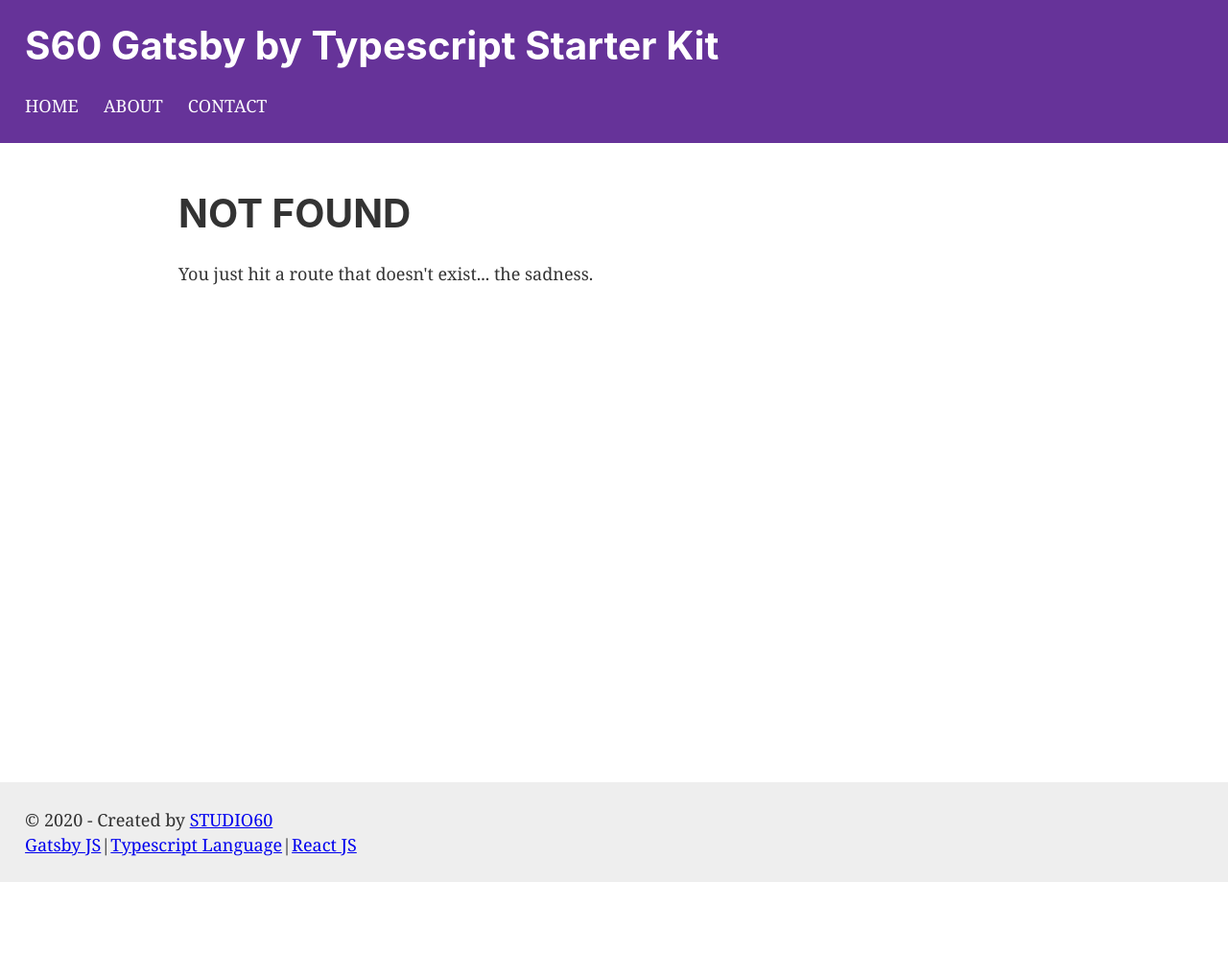
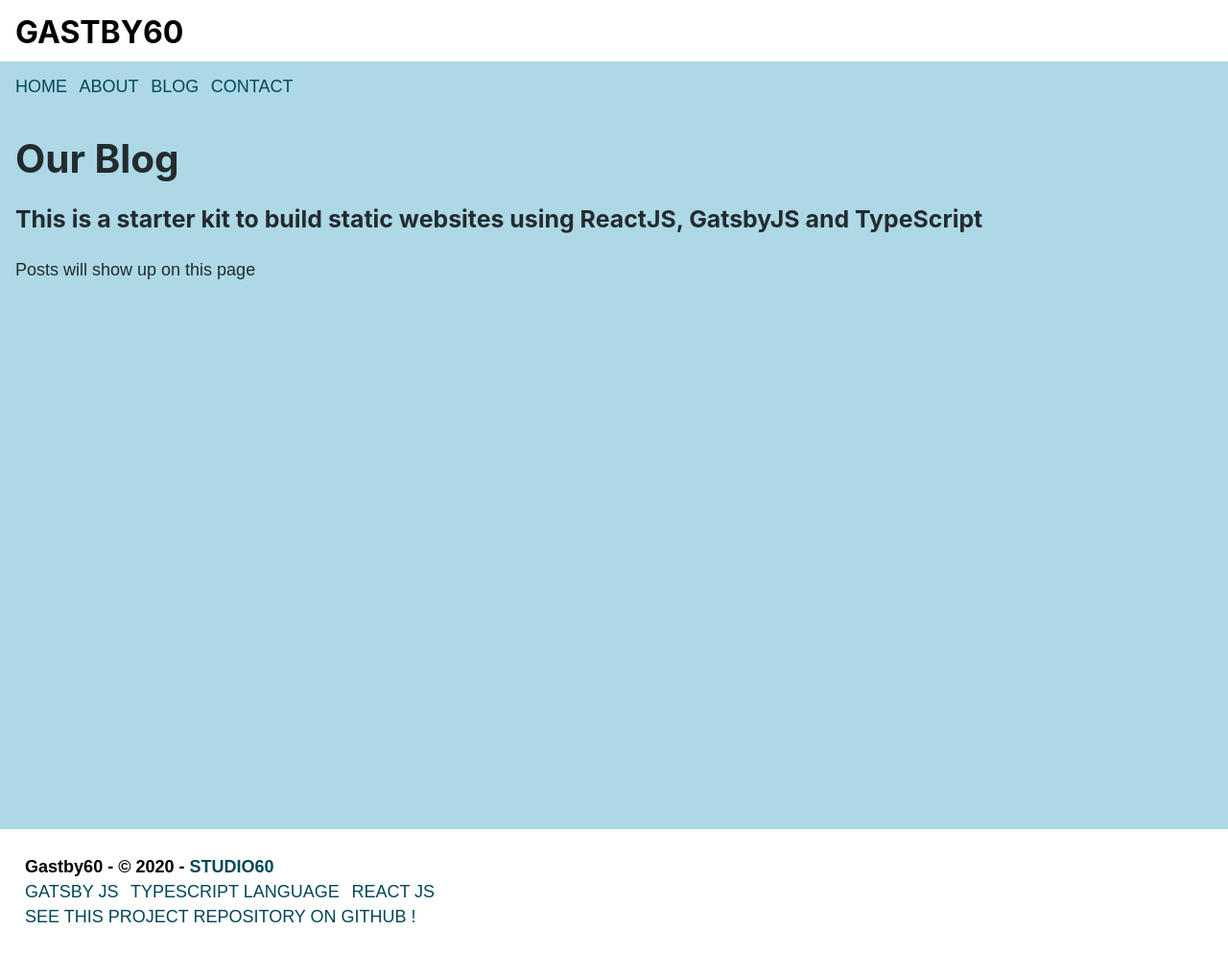
Before and after one commit to theStudio60/gatsby_typescript, a Gatsby site: page /blog in a window 1280 px wide. Before the commit this address had no page. Shown: the whole page at 96% size. Before the commit the page ends 919 px from the top, so only its background shows below. Built offline with nearby package versions, Linux system fonts and the light colour scheme; Gatsby itself is replaced by a stand-in of ours.

Commit message:
update color system, header, footer, add gatsby-plugin-sass

```diff
--- a/gatsby-config.js
+++ b/gatsby-config.js
@@ -1,7 +1,7 @@
 module.exports = {
   siteMetadata: {
-    title: `S60 Gatsby by Typescript Starter Kit`,
-    description: `Kick off your next, great Gatsby project with this default starter. This barebones starter ships with the main Gatsby configuration files you might need.`,
+    title: `Gastby60`,
+    description: `This is a starter kit to build static websites using ReactJS, GatsbyJS and TypeScript`,
     author: `STUDIO60`,
     author_url: `https://www.studio60.ch`,
 
@@ -17,6 +17,12 @@ module.exports = {
     about_page_title: `About This Starter Kit`,
     about_page_subtitle: `This is a starter kit to build static websites with Gatsby and TypeScript`,
     about_page_intro: `At vero eos et accusamus et iusto odio dignissimos ducimus, qui blanditiis praesentium voluptatum deleniti atque corrupti, quos dolores et quas molestias excepturi sint, obcaecati cupiditate non provident, similique sunt in culpa, qui officia deserunt mollitia animi.`,
+
+    blog_page_link: `blog`,
+
+    blog_page_title: `Our Blog`,
+    blog_page_subtitle: `This is a starter kit to build static websites using ReactJS, GatsbyJS and TypeScript`,
+    blog_page_intro: `Posts will show up on this page`,
 
 
     contact_page_link: `contact`,
@@ -51,6 +57,7 @@ module.exports = {
         icon: `src/images/gatsby-icon.png`, // This path is relative to the root of the site.
       },
     },
+    `gatsby-plugin-sass`,
     `gatsby-plugin-typescript`,
     // this (optional) plugin enables Progressive Web App + Offline functionality
     // To learn more, visit: https://gatsby.dev/offline
--- a/package.json
+++ b/package.json
@@ -13,6 +13,7 @@
     "gatsby-plugin-manifest": "^2.2.39",
     "gatsby-plugin-offline": "^3.0.32",
     "gatsby-plugin-react-helmet": "^3.1.21",
+    "gatsby-plugin-sass": "^2.1.29",
     "gatsby-plugin-sharp": "^2.4.3",
     "gatsby-plugin-typescript": "^2.1.27",
     "gatsby-source-filesystem": "^2.1.46",
--- a/src/components/footer.tsx
+++ b/src/components/footer.tsx
@@ -1,5 +1,5 @@
 import React from "react"
-import { useStaticQuery, graphql } from "gatsby"
+import { useStaticQuery, graphql, a } from "gatsby"
 
 
 
@@ -24,22 +24,48 @@ const Footer = ({ children } : Props ) => {
   return (
     <>
     <footer>
-        <div
-        style={{
-          margin: `0 auto`,
-          maxWidth: 1280,
+      <div style={{
+      background: `white`,
+      //marginTop: `1.45rem`,
+      marginBottom: `0rem`,
       padding: `1.45rem`,
-          backgroundColor:`#eeeeee`,
+      color: `black`,
       }}
       >
-          © {new Date().getFullYear()} - Created by <a href="https://studio60.ch"> {data.site.siteMetadata.author} </a>
+        <strong style={{
+          paddingBottom:16,
+        }}>
+          {data.site.siteMetadata.title} - © {new Date().getFullYear()} - <a href="https://studio60.ch"> {data.site.siteMetadata.author} </a>
+        </strong>
+        <br/>
         {` `}
+
+        <a
+         href="https://www.gatsbyjs.org"
+         style={{  marginRight:`0.7rem`  }}
+        >
+         Gatsby JS
+        </a>
+        <a
+         href="https://www.typescriptlang.org/"
+         style={{  marginRight:`0.7rem`  }}
+        >
+         Typescript Language
+        </a>
+        <a
+         href="https://www.reactjs.org/"
+         style={{  marginRight:`0.7rem`  }}
+        >
+         React JS
+        </a>
         <br/>
-          <a href="https://www.gatsbyjs.org">Gatsby JS</a>
-          |
-          <a href="https://www.typescriptlang.org/">Typescript Language</a>
-          |
-          <a href="https://www.reactjs.org/">React JS</a>
+        <a
+         href="https://github.com/theStudio60/gatsby_typescript"
+         style={{  marginRight:`0.7rem`  }}
+        >
+         See this project repository on github !
+        </a>
+
         </div>
     </footer>
     </>
--- a/src/components/header.tsx
+++ b/src/components/header.tsx
@@ -11,68 +11,40 @@ export default class Header extends React.Component<Props> {
     return(
     <header
     style={{
-      background: `rebeccapurple`,
-      marginBottom: `1.45rem`,
+      background: `white`,
+     // marginBottom: 64,
     }}
     >
       <div
       style={{
-        margin: `0 auto`,
-        maxWidth: 1280,
-        padding: `1.45rem`,
+        margin: `0  `,
+        maxHeight:64,
+        maxWidth:960,
+        padding:`16px 16px 0px 16px`,
       }}
       >
-        <h1 style={{ margin: 0 }}>
-          <Link
-          to="/"
-          style={{
-            color: `white`,
-            textDecoration: `none`,
-          }}
-          >
+        <h1 style={{ margin: 0 , fontSize:32}}>
+          <Link to="/" style={{color:`#000`,}}>
             {siteTitle}
           </Link>
         </h1>
         <div
         style={{
         margin: `0 auto`,
-        maxWidth: 1280,
         paddingTop: `1.45rem`,
-        }}
-        >
-        <Link
-         to="/"
-         style={{
-          color:`white`,
-          textDecoration: `none`,
-          textTransform: `uppercase`,
-          marginRight:`1.45rem`
-         }}
-        >
-        Home
-        </Link>
-
-        <Link
-         to="/about/"
-         style={{
-          color:`white`,
-          textDecoration: `none`,
-          textTransform: `uppercase`,
-          marginRight:`1.45rem`
 
         }}
         >
-        About
+          <Link to="/" style={{ marginRight:`0.7rem`  }} >
+          Home
           </Link>
-        <Link
-         to="/contact/"
-         style={{
-          color:`white`,
-          textDecoration: `none`,
-          textTransform: `uppercase`,
-          marginRight:`1.45rem`
-         }}
-        >
+          <Link to="/about/" style={{   marginRight:`0.7rem`   }} >
+          about
+          </Link>
+          <Link to="/blog/" style={{   marginRight:`0.7rem`   }} >
+          blog
+          </Link>
+          <Link to="/contact/" style={{ marginRight:`0.7rem`   }}>
           Contact
           </Link>
         </div>
--- a/src/components/layout.css
+++ b/src/components/layout.css
@@ -1,12 +1,34 @@
-html {
-  font-family: sans-serif;
-  -ms-text-size-adjust: 100%;
-  -webkit-text-size-adjust: 100%;
+/*studio60 quick reset */
+
+html::-webkit-scrollbar {display: none!important; scrollbar-width: none!important;}
+ ::-webkit-scrollbar {display: none;width: 0px;background: transparent;}
+ ::-webkit-scrollbar-track-piece {background-color: transparent ; -webkit-border-radius: 6px;}
+html
+{
+  margin:0;padding:0;
+  top:0;bottom:0;left:0;right:0;
+   overflow-x:hidden;overflow-y:scroll;
+   text-rendering:optimizeLegibility;
+   -webkit-text-size-adjust:100%;
+   -moz-text-size-adjust:100%;
+   -ms-text-size-adjust:100%;
+   text-size-adjust:100%;
+   scrollbar-width: none;
+   scroll-snap-type: both mandatory;
+   list-style:none;
+   -webkit-font-smoothing: antialiased;
+   -moz-osx-font-smoothing: grayscale;
+   -webkit-font-smoothing: antialiased;
+-moz-osx-font-smoothing: grayscale;
 }
-body {
-  margin: 0;
-  -webkit-font-smoothing: antialiased;
-  -moz-osx-font-smoothing: grayscale;
+
+body
+{
+  margin:0;padding:0;
+  top:0;bottom:0;left:0;right:0;
+  display: flex;
+  flex-direction: column;
+  justify-content: center;
 }
 article,
 aside,
@@ -40,11 +62,15 @@ template {
   display: none;
 }
 a {
+  color: #004758;
   background-color: transparent;
   -webkit-text-decoration-skip: objects;
+  text-decoration: none;
+  text-transform:uppercase;
 }
 a:active,
 a:hover {
+  color: #000;
   outline-width: 0;
 }
 abbr[title] {
@@ -200,7 +226,7 @@ html {
 }
 body {
   color: hsla(0, 0%, 0%, 0.8);
-  font-family: georgia, serif;
+  font-family: Arial, Helvetica, sans-serif;
   font-weight: normal;
   word-wrap: break-word;
   font-kerning: normal;
--- a/src/components/layout.tsx
+++ b/src/components/layout.tsx
@@ -37,14 +37,18 @@ const Layout = ({ children } : Props ) => {
       <Header siteTitle={data.site.siteMetadata.title} />
       <div
         style={{
-          margin: `0 auto`,
-          maxWidth: 960,
-          minHeight: `80vh`,
-          padding: `1.45rem`,
+          margin:0,
+          padding: `16px  `,
+          minHeight: `100vh`,
+          backgroundColor:`lightblue`,
         }}
       >
-        <main>{children}</main>
-
+        <main style={{
+          maxWidth: 1280,
+          margin:`64px auto 64px auto`,
+          }}>
+          {children}
+        </main>
       </div>
       <Footer/>
     </>
--- /dev/null
+++ b/src/pages/blog.tsx
@@ -0,0 +1,31 @@
+import React, { ReactNode } from "react"
+import PropTypes from "prop-types"
+import {  useStaticQuery, graphql} from "gatsby"
+import Layout from "../components/layout"
+
+import SEO from "../components/seo"
+interface Props {
+  children: ReactNode
+}
+const BlogPage = ({ children } : Props ) => {
+  const data = useStaticQuery(graphql`
+    query {
+      site {
+        siteMetadata {
+          blog_page_title
+          blog_page_subtitle
+          blog_page_intro
+        }
+      }
+    }
+  `)
+  return (
+    <Layout>
+      <SEO title="Home" />
+      <h1>  {data.site.siteMetadata.blog_page_title} </h1>
+      <h3>  {data.site.siteMetadata.blog_page_subtitle} </h3>
+      <p>   {data.site.siteMetadata.blog_page_intro} </p>
+    </Layout>
+  )
+}
+export default BlogPage
```
Also changed, not shown: src/pages/index.tsx (+2 -18 lines), 1 other file. Lines whose indentation alone changed are shown as unchanged.
